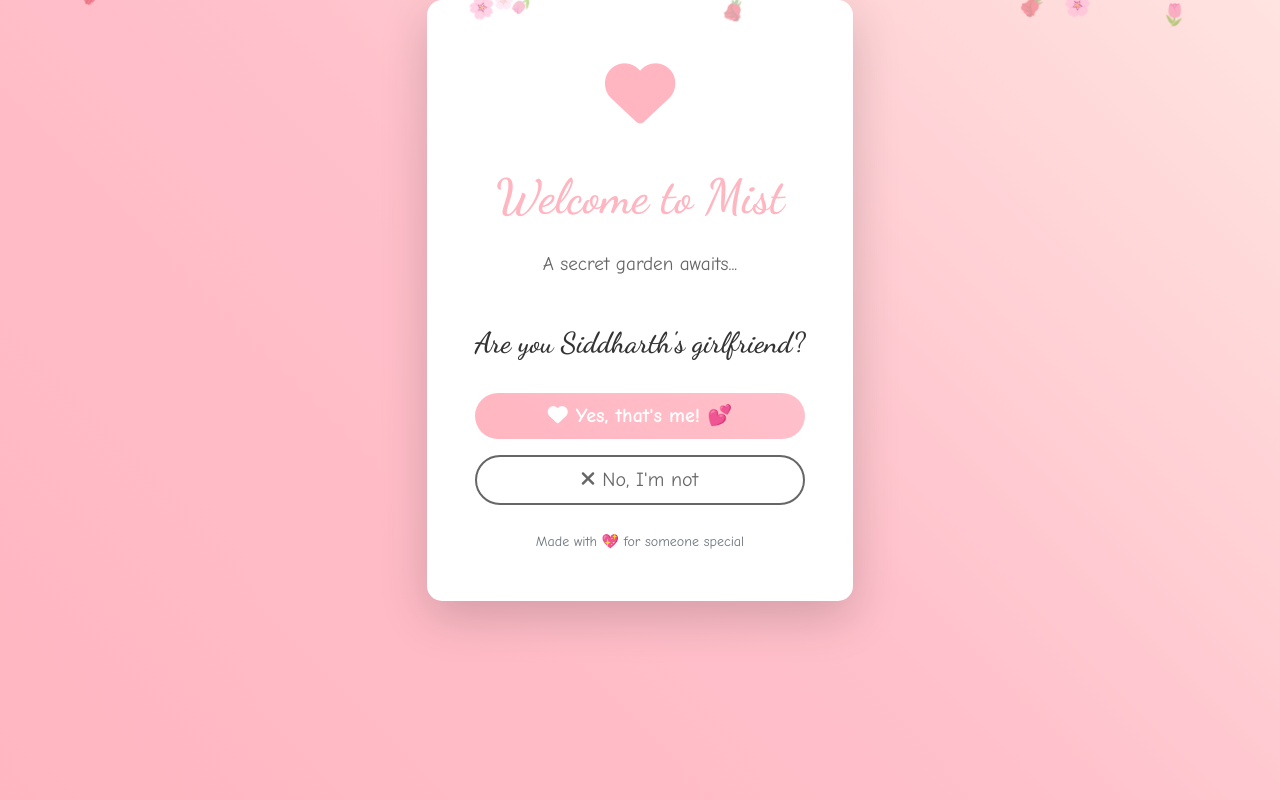
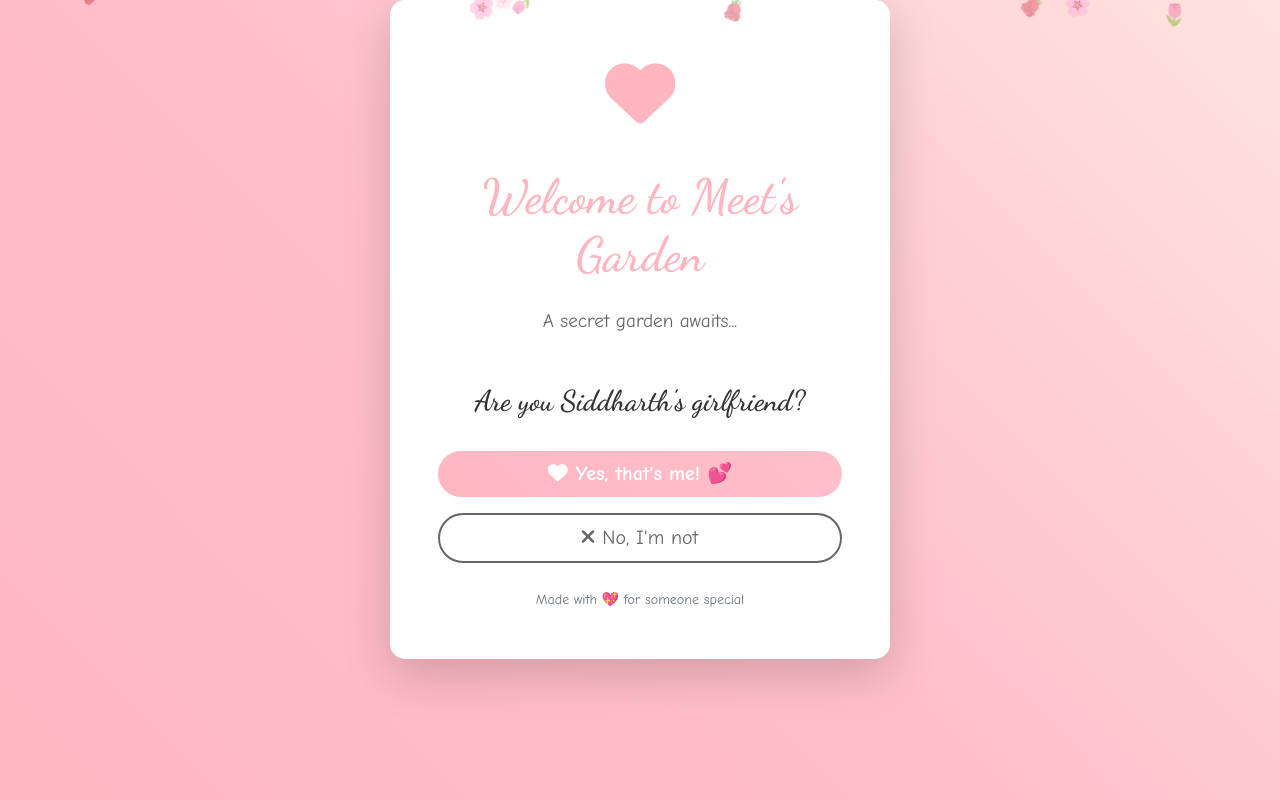
Before and after one commit to MeetSid28/Meets_Garden, a Flask app: page / in a window 1280 px wide. Run offline with Flask 3, Linux system fonts and the light colour scheme.

Commit message:
Update name and instructions and fix border issue and explain day streaks
Renames the app to Meet's Garden, fixes CSS border inconsistencies, explains day streak logic, and refactors VS Code setup instructions in README.md.

Replit-Commit-Author: Agent
Replit-Commit-Session-Id: cbaef027-eb1a-424f-bfdd-577a3cb663cc
Replit-Commit-Screenshot-Url: https://storage.googleapis.com/screenshot-production-us-central1/cc60cca6-e83e-4a43-a7c4-cdd1e30db0ad/1dbabdec-01a0-4cb3-a9fc-7750d3ccc2e3.jpg

```diff
--- a/static/css/style.css
+++ b/static/css/style.css
@@ -860,7 +860,7 @@ h1, h2, h3, h4, h5, h6 {
     box-shadow: 0 10px 30px rgba(255, 182, 193, 0.5);
     text-align: center;
     font-family: 'Dancing Script', cursive;
-    border: 3px solid white;
+    border: 2px solid white;
     backdrop-filter: blur(10px);
 }
 
--- a/templates/hug.html
+++ b/templates/hug.html
@@ -1,6 +1,6 @@
 {% extends "base.html" %}
 
-{% block title %}Secret Hug 🤗{% endblock %}
+{% block title %}Meet's Garden - Secret Hug 🤗{% endblock %}
 
 {% block body %}
 <div class="hug-container">
--- a/templates/index.html
+++ b/templates/index.html
@@ -1,6 +1,6 @@
 {% extends "base.html" %}
 
-{% block title %}Welcome to Mist{% endblock %}
+{% block title %}Meet's Garden{% endblock %}
 
 {% block body %}
 <div class="auth-container">
@@ -13,7 +13,7 @@
                     <i class="fas fa-heart pulse-heart"></i>
                 </div>
 
-                <h1 class="auth-title mb-4">Welcome to Mist</h1>
+                <h1 class="auth-title mb-4">Welcome to Meet's Garden</h1>
                 <p class="auth-subtitle mb-5">A secret garden awaits...</p>
 
                 {% with messages = get_flashed_messages(with_categories=true) %}
--- a/templates/welcome.html
+++ b/templates/welcome.html
@@ -1,6 +1,6 @@
 {% extends "base.html" %}
 
-{% block title %}Welcome Meet!{% endblock %}
+{% block title %}Meet's Garden{% endblock %}
 
 {% block body %}
 <div class="welcome-container">
```
Also changed, not shown: README.md.
